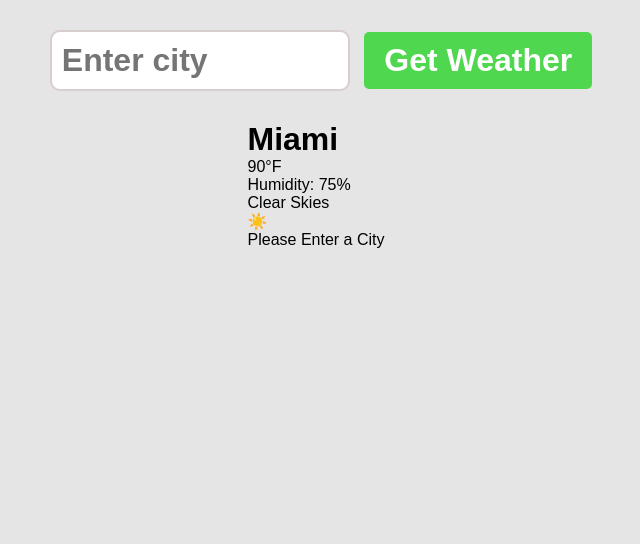
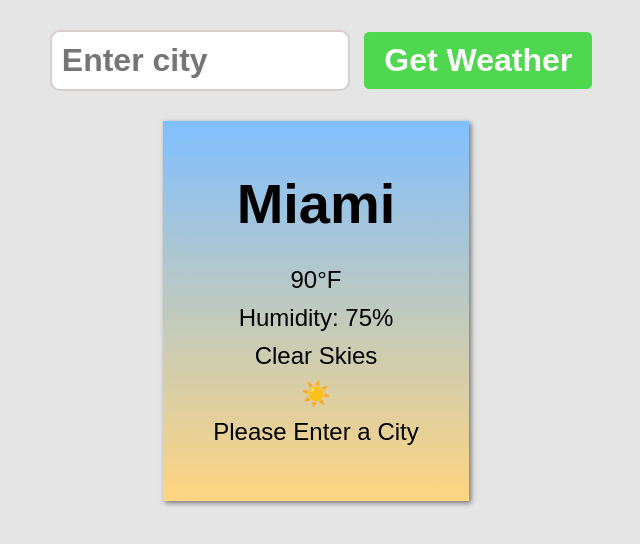
Before and after one commit to 777s999/Weather-App, a plain HTML site: page index.html in a window 1280 px wide. Shown: the whole page, without its empty margins (324-964 px from the left). Drawn offline with Linux system fonts and the light colour scheme.

Commit message:
CSS-->Next citydisplay

```diff
--- a/style.css
+++ b/style.css
@@ -37,3 +37,23 @@ button[type='submit'] {
 button[type='submit']:hover {
   background-color: rgb(52, 179, 52);
 }
+
+.card {
+  background: linear-gradient(180deg, hsl(210, 100%, 75%), hsl(40, 100%, 75%));
+
+  padding: 50px;
+  box-shadow: 2px 2px 5px hsla(0, 0%, 0%, 0.5);
+  min-height: 300px;
+  display: flex;
+  flex-direction: column;
+  align-items: center;
+}
+h1 {
+  font-size: 3.5rem;
+  margin-top: 0;
+  margin-bottom: 25px;
+}
+p {
+  font-size: 1.5rem;
+  margin: 5px 0;
+}
```
